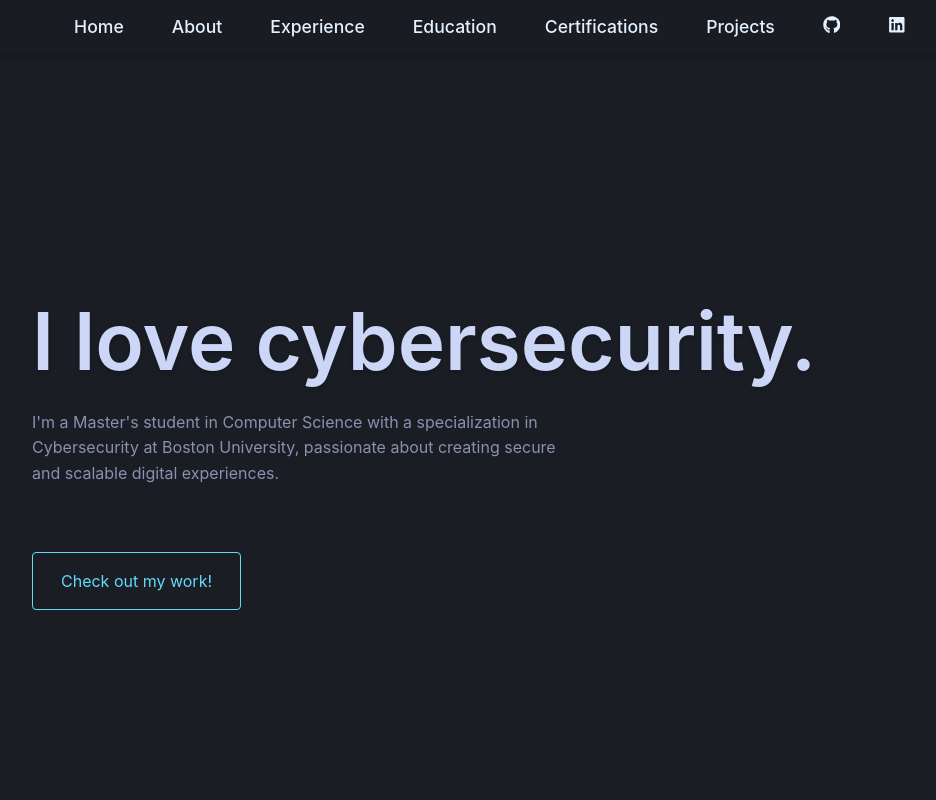
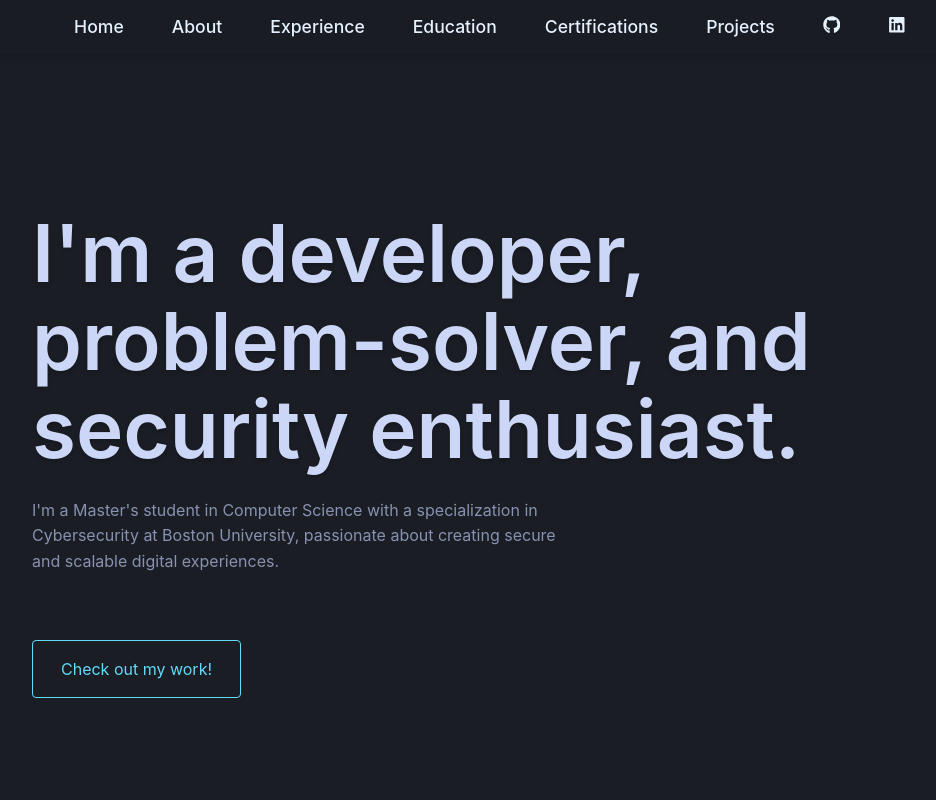
Before and after one commit to Savitar608/Savitar608.github.io, a React (Vite) app: page / in a window 1280 px wide. Shown: the top 800 px of the page, without its empty margins (150-1086 px from the left). Built offline with nearby package versions, Linux system fonts and the light colour scheme; no server answers.

Commit message:
fix: Update introduction text in Home component to better reflect skills and interests

```diff
--- a/src/components/Home.jsx
+++ b/src/components/Home.jsx
@@ -34,7 +34,7 @@ const Home = () => {
             sequence={[
               'Hi, my name is Adithya.',
               2000,
-              'I love cybersecurity.',
+              'I\'m a developer, problem-solver, and security enthusiast.',
               2000,
             ]}
             wrapper="h1"
```
